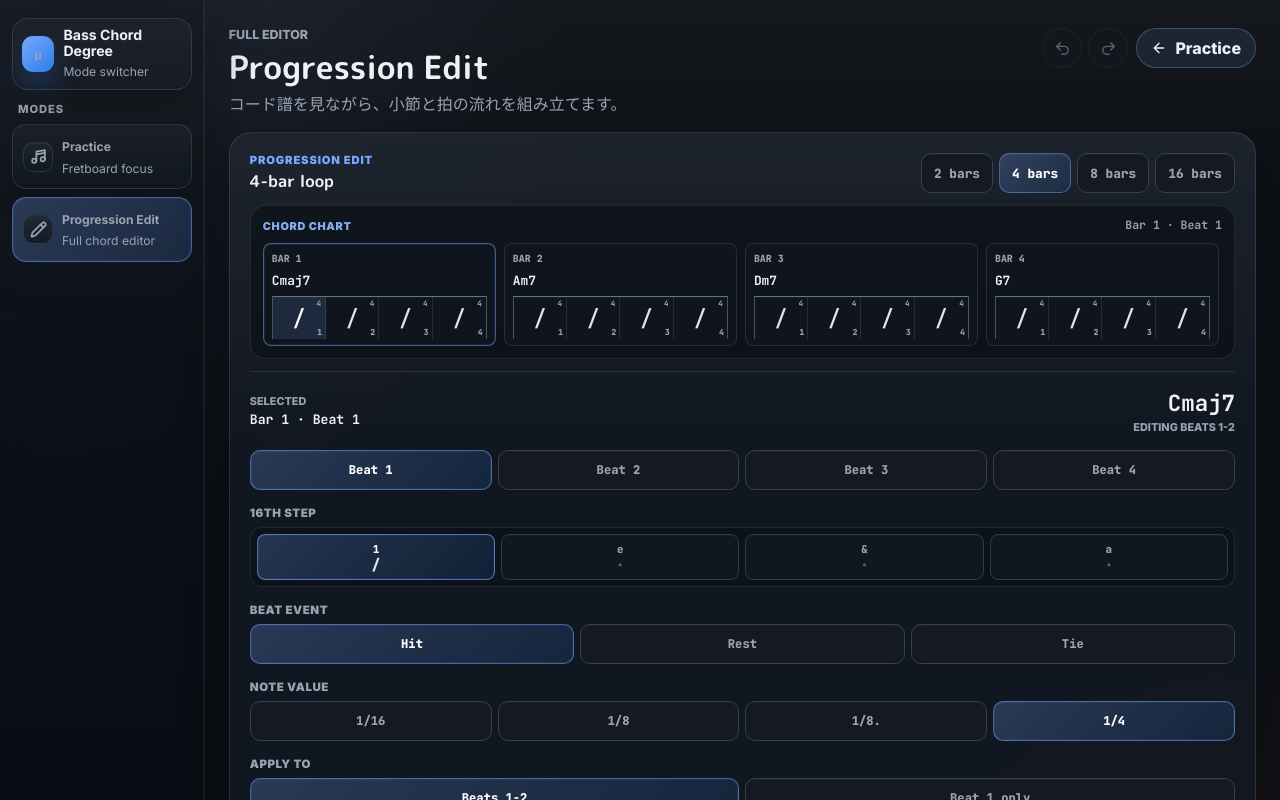
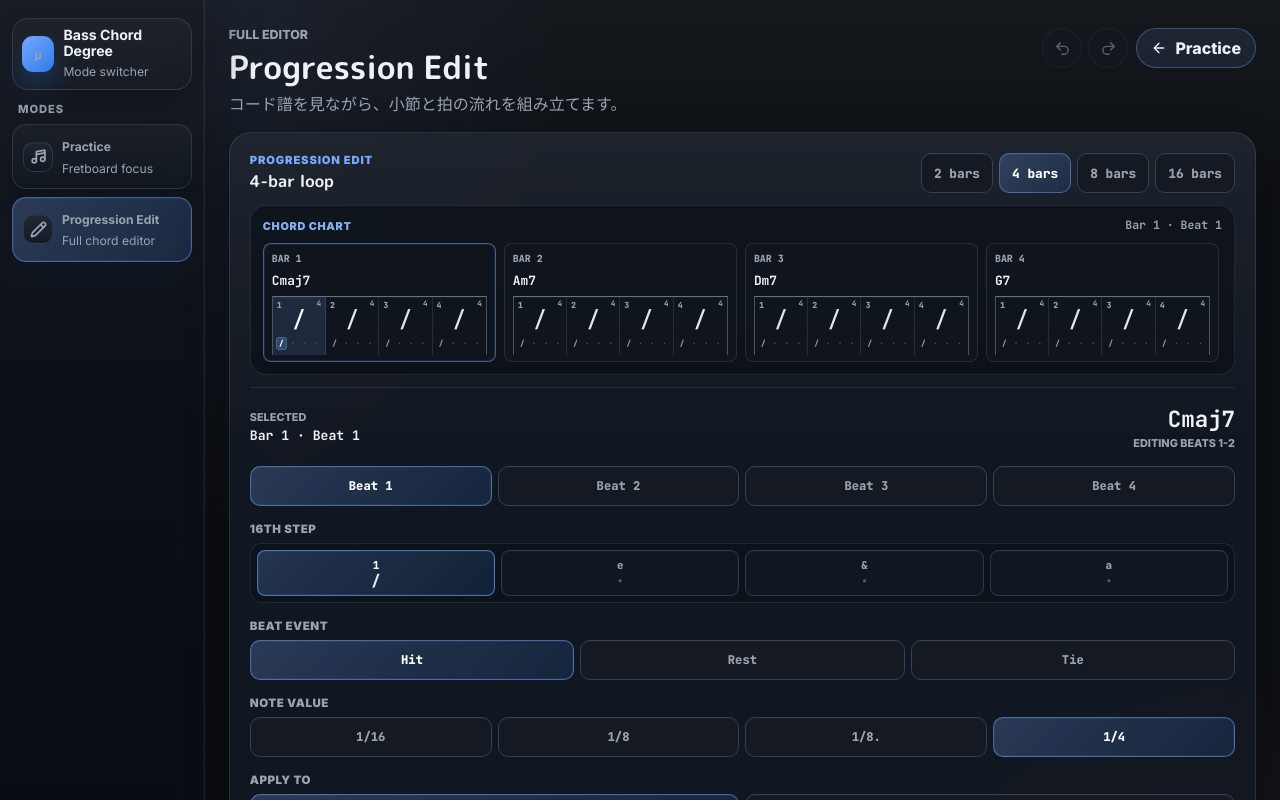
Before and after one commit to muu-ima/muu-fret-degree, a Next.js app: page /progression in a window 1280 px wide. Shown: the top 800 px of the page. Built offline with nearby package versions, Linux system fonts and the light colour scheme.

Commit message:
Show sixteenth steps in chord chart

```diff
--- a/app/components/ProgressionChordChart.tsx
+++ b/app/components/ProgressionChordChart.tsx
@@ -6,6 +6,8 @@ import {
   getProgressionBeatDuration,
   getProgressionBeatEventType,
   getProgressionCellForBeat,
+  getProgressionRhythmEventAtStep,
+  progressionStepsPerBeat,
   type ProgressionBar,
 } from "../lib/progression";
 
@@ -14,6 +16,7 @@ type ProgressionChordChartProps = {
   chordTypes: ChordType[];
   selectedBarIndex: number;
   selectedBeatIndex: number;
+  selectedStepInBeat: number;
   onBeatSelect: (barIndex: number, beatIndex: number) => void;
 };
 
@@ -22,6 +25,7 @@ export function ProgressionChordChart({
   chordTypes,
   selectedBarIndex,
   selectedBeatIndex,
+  selectedStepInBeat,
   onBeatSelect,
 }: ProgressionChordChartProps) {
   return (
@@ -83,6 +87,27 @@ export function ProgressionChordChart({
                           {durationLabel}
                         </span>
                       ) : null}
+                      <span className="progressionChartStepLane" aria-hidden="true">
+                        {[0, 1, 2, 3].map((stepInBeat) => {
+                          const startStep = beatIndex * progressionStepsPerBeat + stepInBeat;
+                          const stepEvent = getProgressionRhythmEventAtStep(bar, startStep);
+                          const isStepSelected = isSelected && selectedStepInBeat === stepInBeat;
+                          return (
+                            <span
+                              key={stepInBeat}
+                              className={`progressionChartStep${stepEvent ? ` ${stepEvent.eventType}` : " empty"}${isStepSelected ? " selected" : ""}`}
+                            >
+                              {stepEvent
+                                ? stepEvent.eventType === "hit"
+                                  ? "/"
+                                  : stepEvent.eventType === "rest"
+                                    ? "—"
+                                    : "⌒"
+                                : "·"}
+                            </span>
+                          );
+                        })}
+                      </span>
                       <span className="progressionChartBeatNumber" aria-hidden="true">
                         {beatIndex + 1}
                       </span>
--- a/app/components/ProgressionEditor.tsx
+++ b/app/components/ProgressionEditor.tsx
@@ -159,6 +159,7 @@ export function ProgressionEditor({
         chordTypes={chordTypes}
         selectedBarIndex={selectedBarIndex}
         selectedBeatIndex={selectedBeatIndex}
+        selectedStepInBeat={selectedStepInBeat}
         onBeatSelect={selectBeat}
       />
       <section className="progressionSelectionEditor" aria-label="選択中のコードを編集">
--- a/app/globals.css
+++ b/app/globals.css
@@ -1965,9 +1965,11 @@ select:focus-visible,
   position: relative;
   display: grid;
   min-width: 0;
-  min-height: 42px;
+  min-height: 58px;
   place-items: center;
-  padding: 0;
+  grid-template-rows: 1fr auto;
+  gap: 3px;
+  padding: 7px 3px 5px;
   border: 0;
   border-right: 1px solid rgba(205, 214, 228, 0.12);
   border-radius: 0;
@@ -2015,10 +2017,47 @@ select:focus-visible,
   line-height: 1;
 }
 
+.progressionChartStepLane {
+  display: grid;
+  width: 100%;
+  grid-template-columns: repeat(4, minmax(0, 1fr));
+  gap: 1px;
+}
+
+.progressionChartStep {
+  display: grid;
+  min-width: 0;
+  min-height: 13px;
+  place-items: center;
+  border-radius: 3px;
+  color: #8e9bb0;
+  font-family: var(--font-code), ui-monospace, SFMono-Regular, Menlo, monospace;
+  font-size: 0.48rem;
+  line-height: 1;
+}
+
+.progressionChartStep.empty {
+  color: #465166;
+}
+
+.progressionChartStep.rest {
+  color: #758196;
+}
+
+.progressionChartStep.tie {
+  color: #91a6d1;
+}
+
+.progressionChartStep.selected {
+  background: rgba(122, 167, 255, 0.24);
+  color: #fff;
+  box-shadow: inset 0 0 0 1px rgba(122, 167, 255, 0.28);
+}
+
 .progressionChartBeatNumber {
   position: absolute;
-  right: 3px;
-  bottom: 2px;
+  top: 3px;
+  left: 4px;
   color: var(--muted);
   font-family: var(--font-code), ui-monospace, SFMono-Regular, Menlo, monospace;
   font-size: 0.52rem;
@@ -2904,7 +2943,13 @@ select:focus-visible,
   }
 
   .progressionChartBeat {
-    min-height: 38px;
+    min-height: 54px;
+    padding-right: 2px;
+    padding-left: 2px;
+  }
+
+  .progressionChartStep {
+    font-size: 0.44rem;
   }
 
   .progressionEditorHeader {
```
Also changed, not shown: 3 other files (tests, documents, lock files or other folders).
